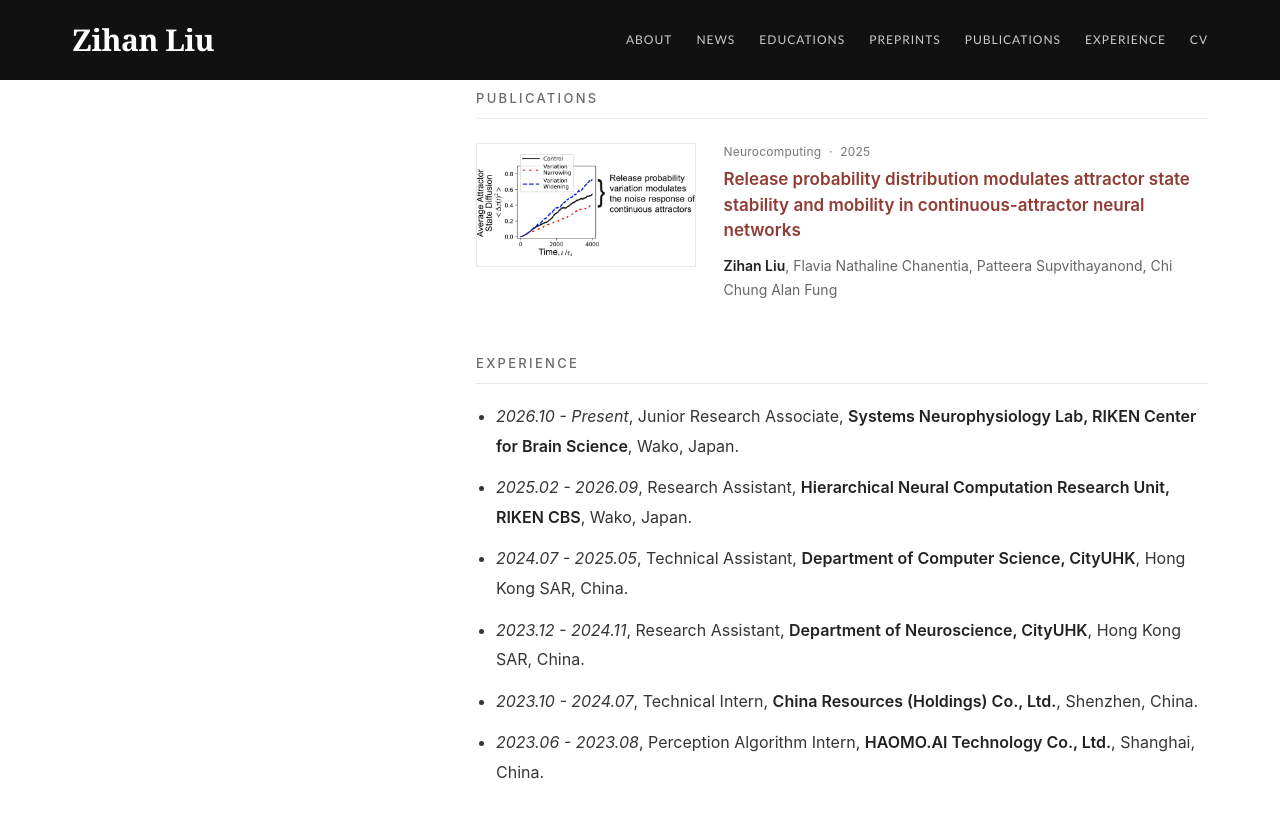
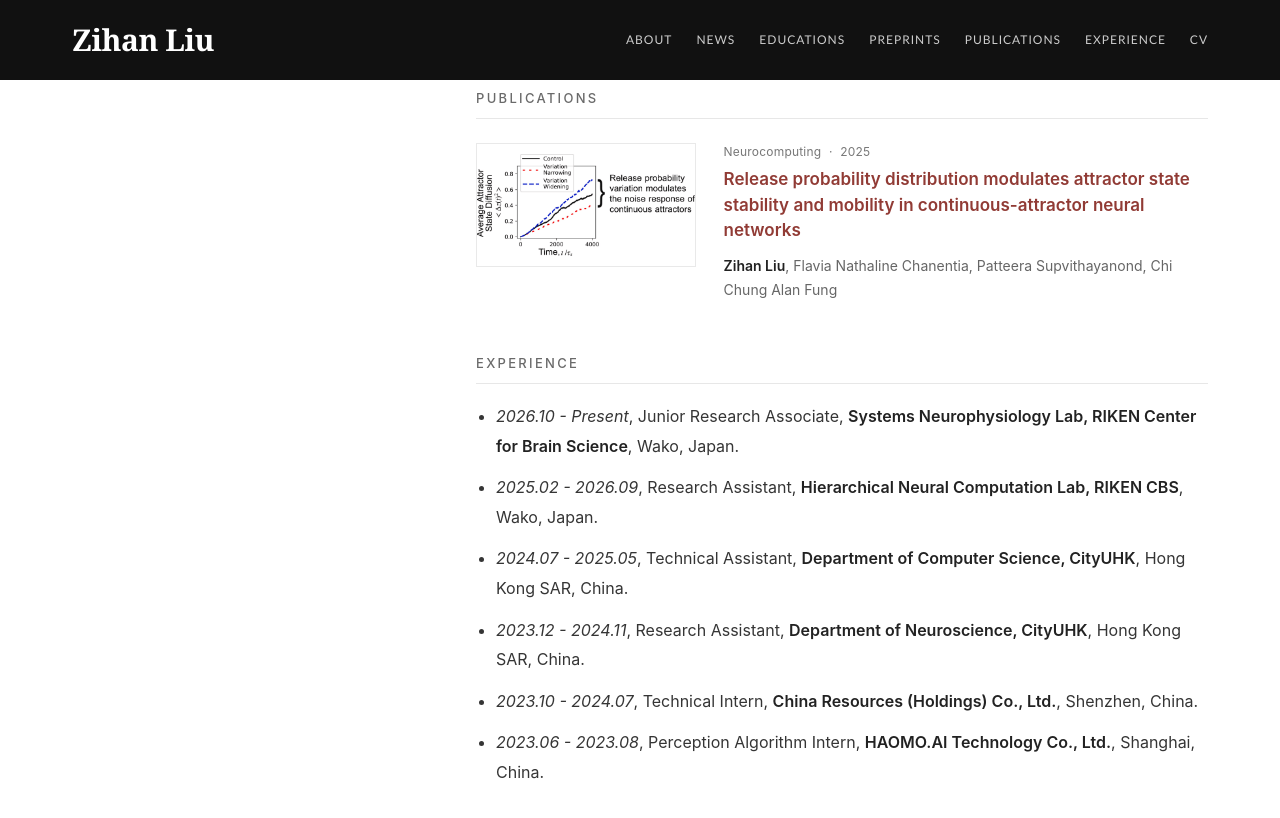
Before and after one commit to zihanliu987/zihanliu987.github.io, a Jekyll site: the page built from _pages/about.md, in a window 1280 px wide and 900 px high, scrolled down 1444 px. Shown: the top 818 px of the window. Built offline with Jekyll 4.4.1, drawn with Linux system fonts in a browser that asks for light colours; some web fonts are replaced.

Commit message:
Use the consistent lab name in research assistant experience

```diff
--- a/_pages/about.md
+++ b/_pages/about.md
@@ -71,7 +71,7 @@ Apart from these, I am also interested in:
 # Experience
 
 - *2026.10 - Present*, Junior Research Associate, **Systems Neurophysiology Lab, RIKEN Center for Brain Science**, Wako, Japan.
-- *2025.02 - 2026.09*, Research Assistant, **Hierarchical Neural Computation Research Unit, RIKEN CBS**, Wako, Japan.
+- *2025.02 - 2026.09*, Research Assistant, **Hierarchical Neural Computation Lab, RIKEN CBS**, Wako, Japan.
 - *2024.07 - 2025.05*, Technical Assistant, **Department of Computer Science, CityUHK**, Hong Kong SAR, China.
 - *2023.12 - 2024.11*, Research Assistant, **Department of Neuroscience, CityUHK**, Hong Kong SAR, China.
 - *2023.10 - 2024.07*, Technical Intern, **China Resources (Holdings) Co., Ltd.**, Shenzhen, China.
```
